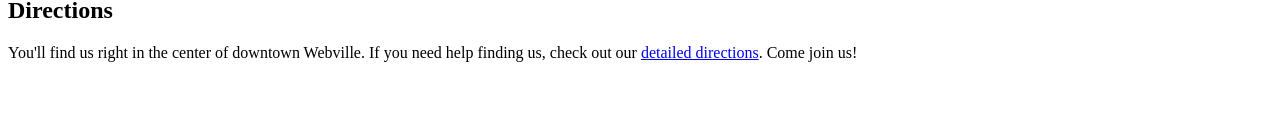
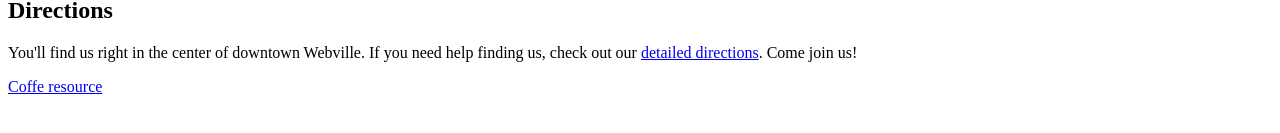
Before and after one commit to KozakDima/KozakDima.github.io, a plain HTML site: page index.html in a window 1280 px wide. Shown: the part 223-356 px from the top of the page. Drawn offline with Linux system fonts and the light colour scheme.

Commit message:
Update index.html

```diff
--- a/index.html
+++ b/index.html
@@ -1,7 +1,9 @@
 <html>
+
 <head>
 	<title>Head First Lounge</title>
 </head>
+
 <body>
 	<h1>Welcome to the New and Improved Head First Lounge</h1>
 	<img src="images/drinks.gif">
@@ -19,6 +21,10 @@
 		If you need help finding us, check out
 		our <a href="about/directions.html">detailed directions</a>.
 		Come join us!
+
+	<p><a href="https://wickedlysmart.com/buzz/">Coffe resource</a>
+	</p>
 	</p>
 </body>
+
 </html>
```
Lines whose indentation alone changed are shown as unchanged.
